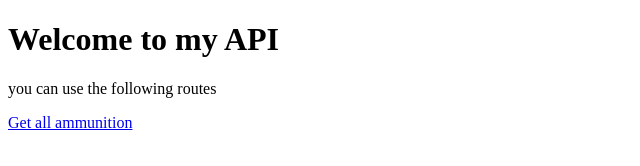
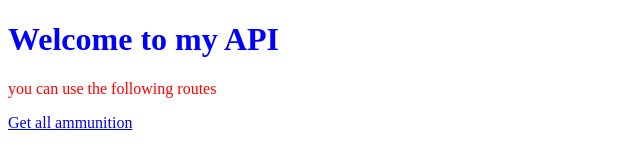
Before and after one commit to meirgoldshtein/express_api, a website: page public/index.html in a window 1280 px wide. Shown: the whole page, without its empty margins (0-640 px from the left). Drawn offline with Linux system fonts and the light colour scheme.

Commit message:
public folder

```diff
--- a/views/index.html
+++ b/public/index.html
@@ -4,6 +4,7 @@
     <meta charset="UTF-8">
     <meta name="viewport" content="width=device-width, initial-scale=1.0">
     <title>Welcome</title>
+    <link rel="stylesheet" href="style/style.css">
 </head>
 <body>
     <h1>Welcome to my API</h1>
--- /dev/null
+++ b/public/style/style.css
@@ -0,0 +1,6 @@
+h1{
+    color: blue;
+}
+p{
+    color: red;
+}
```
